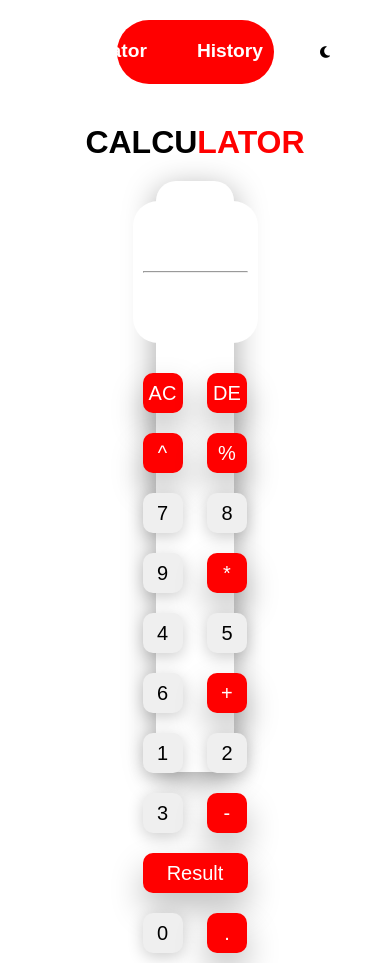
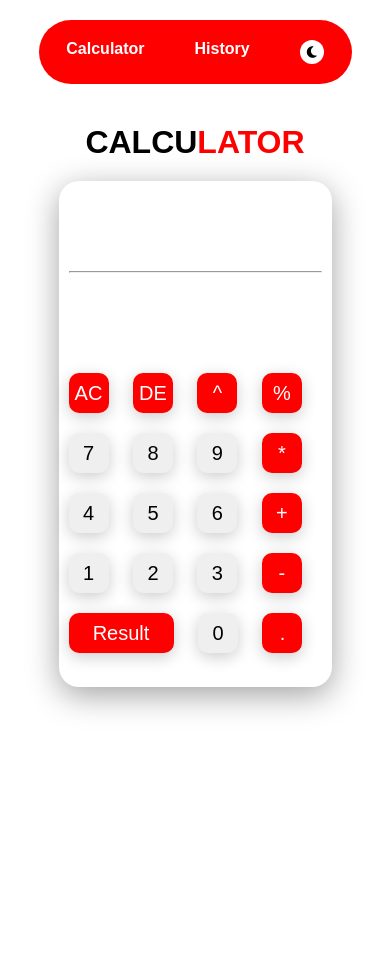
Before and after one commit to Xander44-4/calculator, a plain HTML site: page index.html in a window 390 px wide. After the commit the page ends 844 px from the top, so only its background shows below. Drawn offline with Linux system fonts and the light colour scheme.

Commit message:
basic responsive design to testing in main page (index)

```diff
--- a/history-style.css
+++ b/history-style.css
@@ -8,6 +8,8 @@
     --color-rojo: red;
     --color-blanco: white;
     --color-negro: black;
+    --color-texto: white;
+    --color-texto-negro: black;
     --color-gris-hover: rgb(126, 126, 126);
     --sombra-principal: 0 8px 32px 0 rgba(0, 0, 0, 0.37);
     --sombra-botones: 0 4px 16px 0 rgba(0, 0, 0, 0.20);
@@ -17,7 +19,9 @@
 .darkmode {
     --color-rojo: rgb(0, 0, 255);
     --color-blanco: rgb(30, 30, 30);
+    --color-texto: white;
     --color-negro: black;
+    --color-texto-negro: white;
     --color-gris-hover: rgb(126, 126, 126);
     --sombra-principal: 0 8px 32px 0 rgba(0, 0, 0, 0.37);
     --sombra-botones: 0 4px 16px 0 rgba(0, 0, 0, 0.20);
@@ -53,7 +57,7 @@ nav ul {
 
 nav ul a {
     text-decoration: none;
-    color: var(--color-blanco);
+    color: var(--color-texto);
     font-size: 1.2rem;
     transition: transform 0.3s ease, color 0.3s ease;
     display: inline-block;
@@ -66,7 +70,7 @@ nav ul a:hover {
 
 nav ul button {
     border: 0;
-    background-color: var(--color-blanco);
+    background-color: var(--color-texto);
     cursor: pointer;
     width: 24px;
     height: 24px;
@@ -82,6 +86,16 @@ main {
     text-align: center;
 }
 
+main h1 {
+    color: var(--color-texto-negro);
+}
+
+
+.darkmodeHistoryBox {
+    padding: 0.5rem;
+    color: var(--color-texto-negro);
+}
+
 .history_box {
     height: 70vh;
     width: 20vw;
@@ -95,7 +109,7 @@ main {
     margin-top: 10px;
     border: 0;
     background-color: var(--color-rojo);
-    color: var(--color-blanco);
+    color: var(--color-texto);
     padding: 5px;
     border-radius: 15px;
     font-weight: bold;
@@ -106,6 +120,6 @@ main {
 }
 
 .delbtn:hover {
-    color: var(--color-negro);
+    color: var(--color-texto);
     transform: scale(1.1);
 }
--- a/history.js
+++ b/history.js
@@ -63,8 +63,7 @@ document.addEventListener('DOMContentLoaded', () => {
         list.forEach(entry => {
             const item = document.createElement('div');
             item.textContent = entry;
-            item.style.padding = '0.5rem';
-            item.style.borderBottom = '1px solid rgba(255,255,255,0.1)';
+            item.classList.add('darkmodeHistoryBox');
             historyContainer.appendChild(item);
         });
     }
--- a/style.css
+++ b/style.css
@@ -8,6 +8,8 @@
     --color-rojo: red;
     --color-blanco: white;
     --color-negro: black;
+    --color-texto: white;
+    --color-texto-negro: black;
     --color-gris-hover: rgb(126, 126, 126);
     --sombra-principal: 0 8px 32px 0 rgba(0, 0, 0, 0.37);
     --sombra-botones: 0 4px 16px 0 rgba(0, 0, 0, 0.20);
@@ -17,7 +19,9 @@
 .darkmode {
     --color-rojo: rgb(0, 0, 255);
     --color-blanco: rgb(30, 30, 30);
+    --color-texto: white;
     --color-negro: black;
+    --color-texto-negro: white;
     --color-gris-hover: rgb(126, 126, 126);
     --sombra-principal: 0 8px 32px 0 rgba(0, 0, 0, 0.37);
     --sombra-botones: 0 4px 16px 0 rgba(0, 0, 0, 0.20);
@@ -58,7 +62,7 @@ nav ul {
 
 nav ul a {
     text-decoration: none;
-    color: var(--color-blanco);
+    color: var(--color-texto);
     font-size: 1.2rem;
     transition: transform 0.3s ease, color 0.3s ease;
     display: inline-block;
@@ -72,7 +76,7 @@ nav ul a:hover {
 
 nav ul button {
     border: 0;
-    background-color: var(--color-blanco);
+    background-color: var(--color-texto);
     cursor: pointer;
     width: 24px;
     height: 24px;
@@ -92,6 +96,7 @@ main {
 
 main h1 {
     margin-top: 20px;
+    color: var(--color-texto-negro);
 }
 
 .calculator {
@@ -150,11 +155,82 @@ form .display {
 }
 
 form input.red {
-    color: var(--color-blanco);
+    color: var(--color-texto);
     background-color: var(--color-rojo);
     border: 0;
     outline: 0;
     cursor: pointer;
     box-shadow: var(--sombra-rojo);
     transition: box-shadow 0.3s ease;
+
 }
+
+@media (max-width: 600px) {
+    .calculator {
+        margin-top: 20px;
+        background-color: var(--color-blanco);
+        width: 70vw;
+        height: 60vh;
+        border-radius: 20px;
+        justify-items: center;
+        box-shadow: var(--sombra-principal);
+    }
+
+    nav {
+        justify-items: center;
+        padding: 20px;
+        background-color: var(--color-rojo);
+        border: 1px solid none;
+        border-radius: 50px;
+        width: 70vw;
+        font-weight: bold;
+    }
+
+    nav ul a {
+        text-decoration: none;
+        color: var(--color-texto);
+        font-size: 1rem;
+        transition: transform 0.3s ease, color 0.3s ease;
+        display: inline-block;
+    }
+
+    .calculator form input {
+        border: 0;
+        outline: 0;
+        width: 40px;
+        height: 40px;
+        margin: 10px;
+        font-size: 20px;
+        border-radius: 10px;
+        cursor: pointer;
+        box-shadow: var(--sombra-botones);
+    }
+
+    form .display input {
+        width: 100%;
+        box-shadow: none;
+    }
+
+    form input.results {
+        width: 105px;
+    }
+
+}
+
+@media (max-width: 320px) {}
+
+
+
+
+
+/* @media (max-width: 800px) {
+    .calculator {
+        margin-top: 20px;
+        background-color: var(--color-blanco);
+        width: 20vw;
+        height: 70vh;
+        border-radius: 20px;
+        justify-items: center;
+        box-shadow: var(--sombra-principal);
+    }
+} */
```
